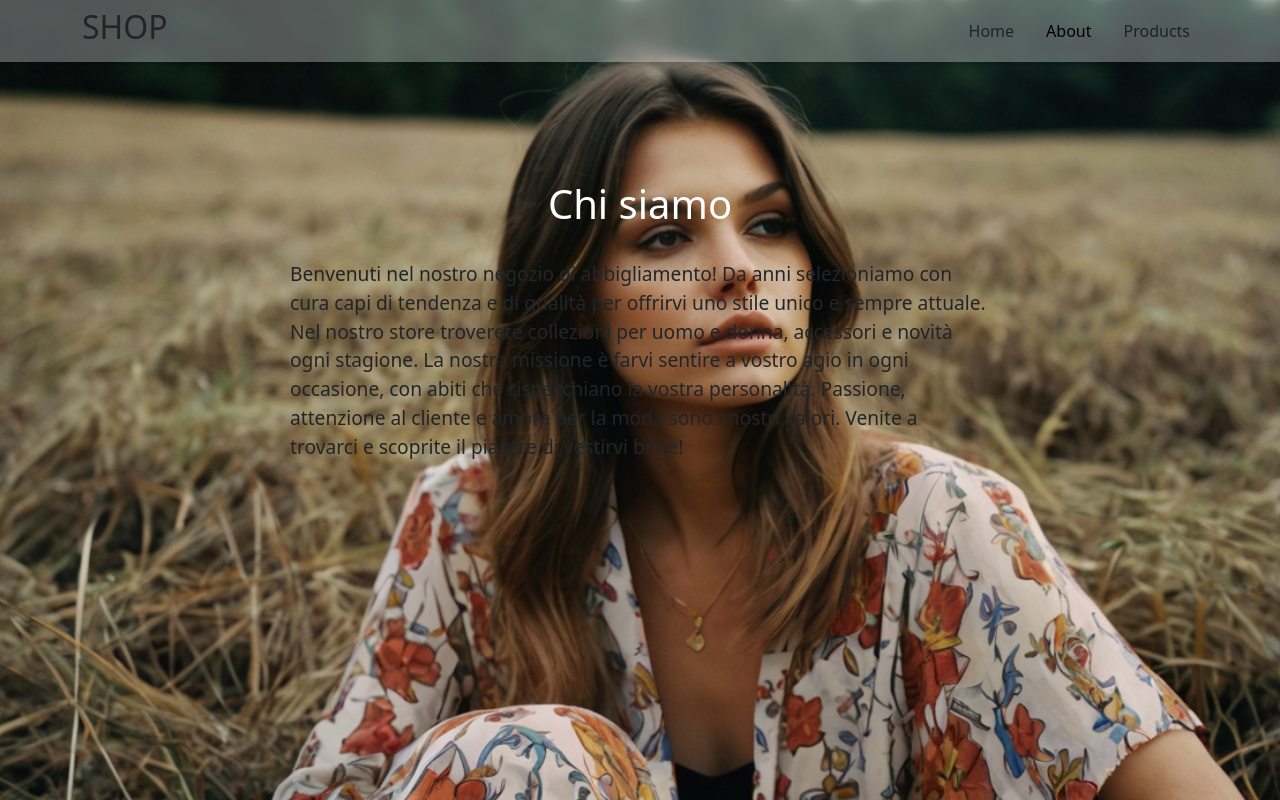
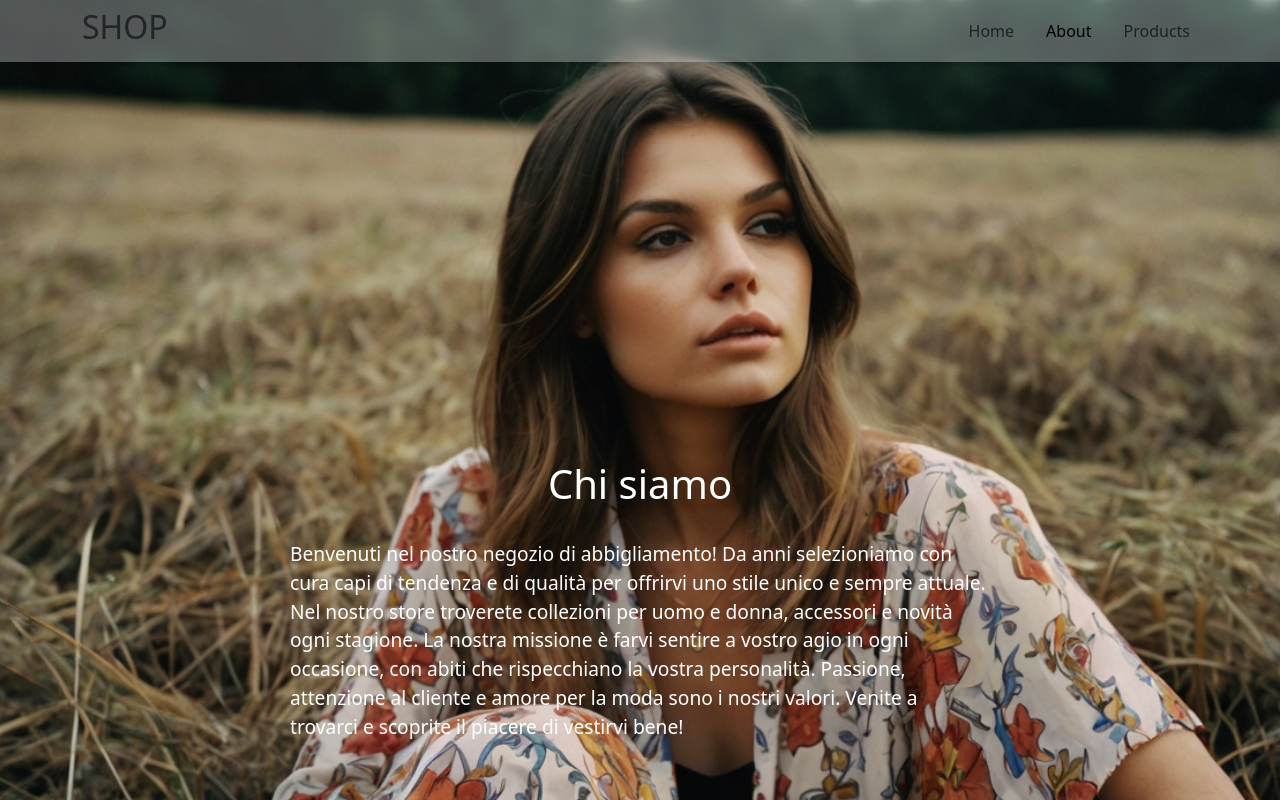
Before and after one commit to UmbertoCarbone/react-router, a React (Vite) app: page /About in a window 1280 px wide. Built offline with nearby package versions, Linux system fonts and the light colour scheme.

Commit message:
add style

```diff
--- a/src/pages/AboutPage.jsx
+++ b/src/pages/AboutPage.jsx
@@ -4,13 +4,13 @@ export default function AboutPage() {
     return (
         <>
             <main style={{ paddingTop: "80px", position: "relative" }}>
-                <h1 className="text-center text-white" style={{ marginTop: "100px" }}>Chi siamo</h1>
+                <h1 className="text-center text-white" style={{ marginTop: "380px" }}>Chi siamo</h1>
                 <img
                     src={jumbotronAbout}
                     alt="Jumbotron"
                     className="position-absolute top-0 start-0 text-white"
                     style={{ width: "106%", height: "100vh", objectFit: "cover", zIndex: -1, transform: "translateX(-5%)" }} />
-                <p style={{ maxWidth: "700px", margin: "2rem auto", fontSize: "1.2rem" }}>
+                <p className="text-white"  style={{ maxWidth: "700px", margin: "2rem auto", fontSize: "1.2rem" }}>
                     Benvenuti nel nostro negozio di abbigliamento! Da anni selezioniamo con cura capi di tendenza e di qualità per offrirvi uno stile unico e sempre attuale.
                     Nel nostro store troverete collezioni per uomo e donna, accessori e novità ogni stagione.
                     La nostra missione è farvi sentire a vostro agio in ogni occasione, con abiti che rispecchiano la vostra personalità.
--- a/src/pages/ProductsPage.jsx
+++ b/src/pages/ProductsPage.jsx
@@ -53,8 +53,8 @@ export default function ProductsPage() {
     return (
         <>
             <main style={{ paddingTop: "80px" }}>
-                <h1>this is a Products page</h1>
-                <p>Prova</p>
+                <h1 className="text-center">this is a Products page</h1>
+                <p className="text-center">Prova</p>
                 <div className="row">
                     {products.map(product => (
                         <div className="col-md-4 mb-4" key={product.id}>
```
